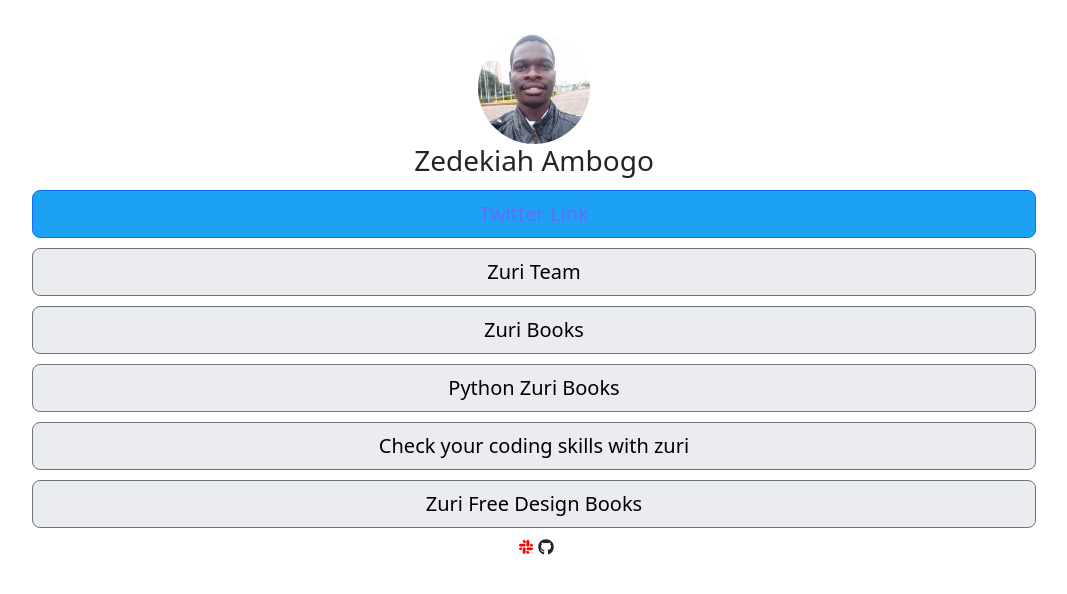
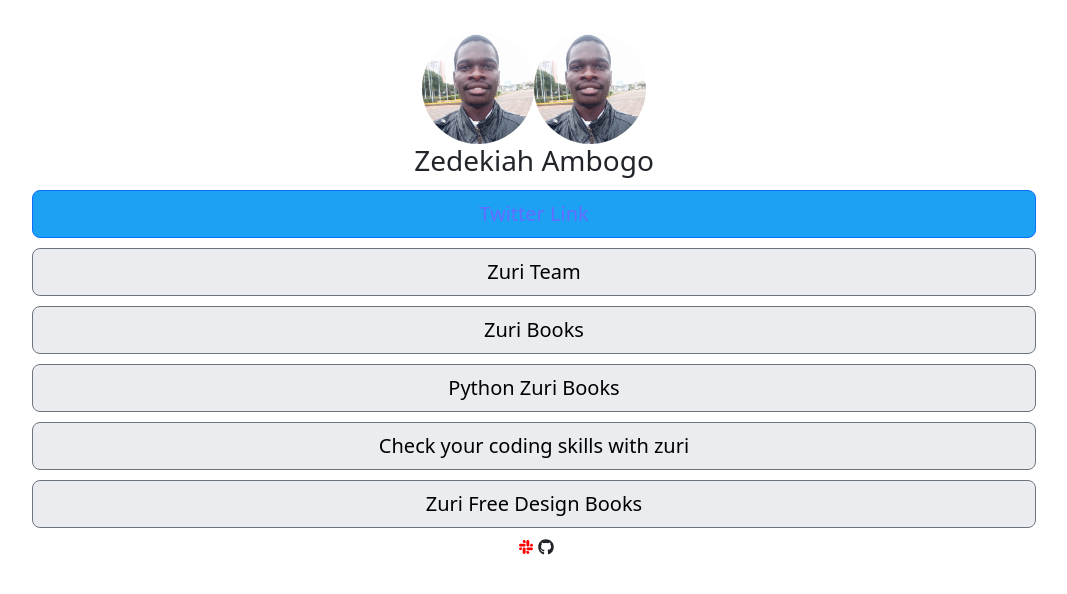
Before and after one commit to zambogo7/Zuri, a React (Vite) app: page / in a window 1280 px wide. Shown: the top 594 px of the page, without its empty margins (106-1173 px from the left). Built offline with nearby package versions, Linux system fonts and the light colour scheme.

Commit message:
Update Home.jsx

```diff
--- a/src/components/Home/Home.jsx
+++ b/src/components/Home/Home.jsx
@@ -5,6 +5,7 @@
     <div className='container'>
         <div  id="profile_img" className="profile">
             <img className='profile-img' src="/src/assets/profile.jpg" alt="" srcset="" />
+            <img className='profile-img' src="src/assets/profile.jpg" alt="profile" />
             <h3>Zedekiah Ambogo</h3>
         </div>
 
```
